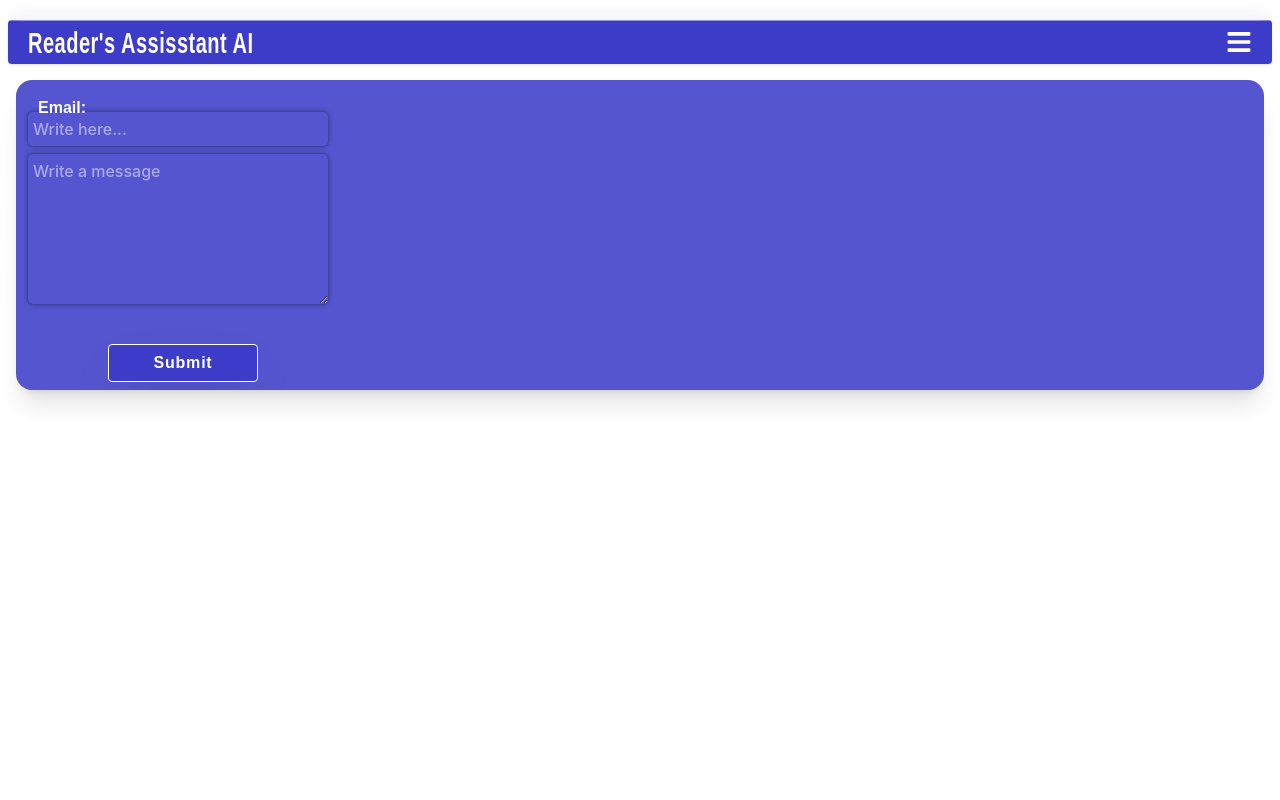
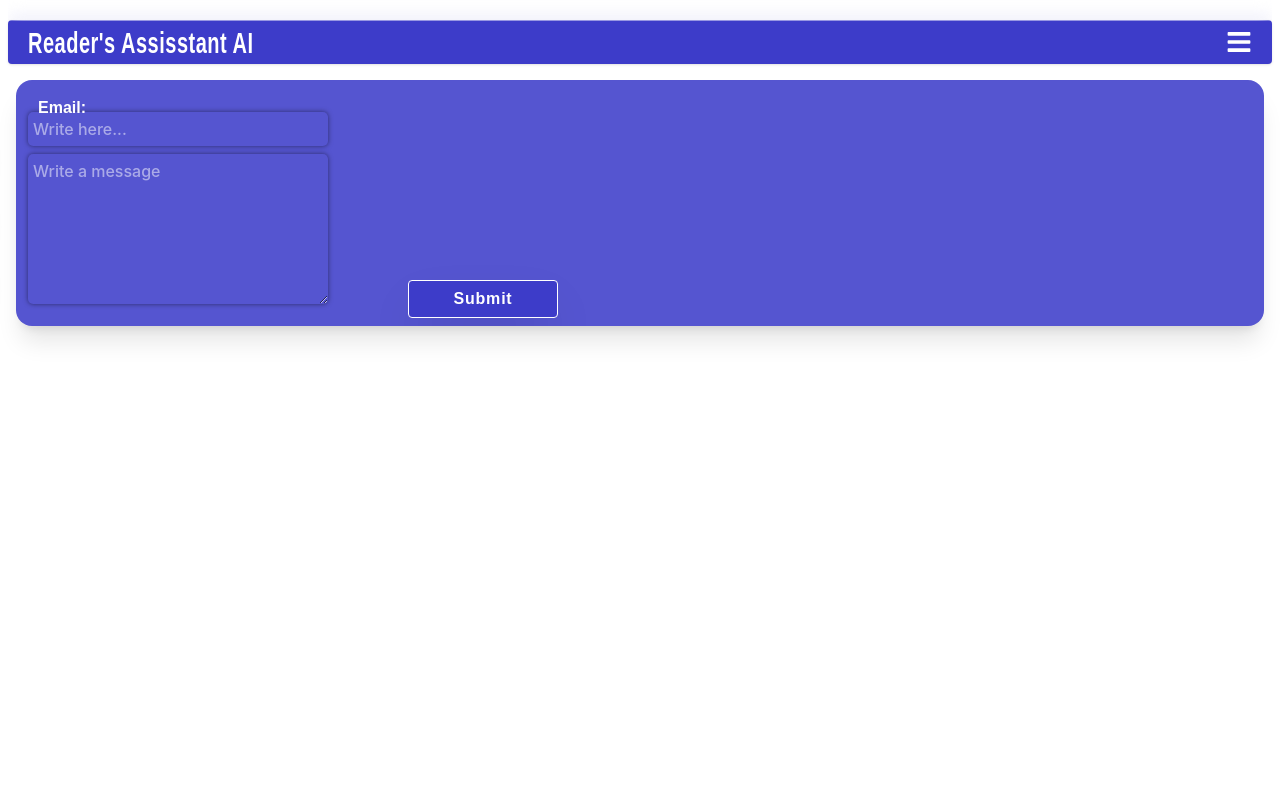
Before and after one commit to tijesunimi-5/Reader-s-Assistant-AI, a Next.js app: page /feedback in a window 1280 px wide. Shown: the top 800 px of the page. Built offline with nearby package versions, Linux system fonts and the light colour scheme.

Commit message:
removed reviews for now

```diff
--- /dev/null
+++ b/app/api/messages/route.js
@@ -0,0 +1,37 @@
+import { connectToDatabase } from "@/lib/mongodb";
+
+export async function POST(req) {
+  try {
+    const { email, message } = await req.json();
+
+    if (!email || !message) {
+      return new Response(
+        JSON.stringify({
+          success: false,
+          error: "Email and message are required",
+        }),
+        { status: 400 }
+      );
+    }
+
+    const { db } = await connectToDatabase();
+    const collection = db.collection("reviews");
+
+    const result = await collection.insertOne({
+      email,
+      message,
+      createdAt: new Date(),
+    });
+
+    return new Response(
+      JSON.stringify({ success: true, insertedId: result.insertedId }),
+      { status: 200 }
+    );
+  } catch (error) {
+    console.error("Error posting review:", error);
+    return new Response(
+      JSON.stringify({ success: false, error: "Internal server error" }),
+      { status: 500 }
+    );
+  }
+}
--- a/app/feedback/page.jsx
+++ b/app/feedback/page.jsx
@@ -1,38 +1,96 @@
 "use client";
 import Button from "@/components/Button";
 import Card from "@/components/Card";
-import React from "react";
+import React, { useRef, useState } from "react";
 
-const page = () => {
+const Page = () => {
+  const emailRef = useRef(null);
+  const messageRef = useRef(null);
+  const [loading, setLoading] = useState(false);
+  const [success, setSuccess] = useState(null);
+
+  const handleSubmit = async (e) => {
+    e.preventDefault();
+
+    const email = emailRef.current.value;
+    const message = messageRef.current.value;
+    setLoading(true);
+    setSuccess(null);
+
+    if (!email || !message) {
+      setLoading(false);
+      setSuccess("Please fill in all fields");
+      setTimeout(() => setSuccess(null), 3000);
+      return;
+    }
+
+    try {
+      const response = await fetch("/api/messages", {
+        method: "POST",
+        headers: { "Content-Type": "application/json" },
+        body: JSON.stringify({ email, message }),
+      });
+
+      const data = await response.json();
+
+      if (data.success) {
+        setSuccess("Review submitted successfully!");
+        emailRef.current.value = "";
+        messageRef.current.value = "";
+      } else {
+        setSuccess("Failed to submit review.");
+      }
+    } catch (error) {
+      console.error("Error submitting review:", error);
+      setSuccess("Something went wrong. Try again.");
+    } finally {
+      setLoading(false);
+      // Reset success message after a timeout (3 seconds)
+      setTimeout(() => setSuccess(null), 3000);
+    }
+  };
+
+
+
   return (
-    <div className="h-[100vh] ">
+    <div className="h-[100vh]">
       <div className="pt-20">
         <Card styles={"mx-4 px-3 py-2"}>
+          <form onSubmit={handleSubmit}>
             <div className="coolinput">
-            <label htmlFor="input" className="text">
+              <label htmlFor="email" className="text">
                 Email:
               </label>
               <input
+                ref={emailRef}
                 type="email"
+                name="email"
                 placeholder="Write here..."
-              name="input"
                 className="input border-white border w-[300px]"
+                required
               />
             </div>
 
             <textarea
-            type="text"
-            name="text"
-            className="input mt-2 h-[150px] px-1"
+              ref={messageRef}
+              name="message"
+              className="input mt-2 h-[150px] w-[300px] px-1"
               placeholder="Write a message"
+              required
             ></textarea>
 
-
-          <Button styles={'mt-10 rounded w-[150px] ml-[80px]'}>Submit</Button>
+            <Button
+              styles={"mt-10 rounded w-[150px] ml-[80px]"}
+              disabled={loading}
+            >
+              {loading ? "Submitting..." : "Submit"}
+            </Button>
+          </form>
+          {success && <p className="text-white text-center mt-2">{success}</p>}
         </Card>
       </div>
     </div>
   );
 };
 
-export default page;
+export default Page;
--- a/app/page.jsx
+++ b/app/page.jsx
@@ -166,13 +166,13 @@ const page = () => {
               >
                 Guidelines
               </Link>
-              , and leave a{" "}
+              {/* , and leave a{" "}
               <Link
                 href={"/feedback"}
                 className="underline text-[#3D33C9] 2xl:font-semibold span"
               >
                 Review
-              </Link>
+              </Link> */}
             </p>
           </div>
         </div>
--- /dev/null
+++ b/lib/models/Message.js
@@ -0,0 +1,12 @@
+import mongoose from "mongoose";
+
+const MessageSchema = new mongoose.Schema(
+  {
+    email: { type: String, required: true },
+    message: { type: String, required: true },
+  },
+  { timestamps: true }
+);
+
+export default mongoose.models.Message ||
+  mongoose.model("Message", MessageSchema);
--- /dev/null
+++ b/lib/mongodb.js
@@ -0,0 +1,48 @@
+import { MongoClient } from "mongodb";
+
+const uri = process.env.MONGODB_URI;
+const options = {
+  connectTimeoutMS: 60000,
+  socketTimeoutMS: 60000,
+  serverSelectionTimeoutMS: 60000,
+};
+
+let client;
+let clientPromise;
+
+if (!uri) {
+  throw new Error("Please add your Mongo URI to .env.local");
+}
+
+if (process.env.NODE_ENV === "development") {
+  if (!global._mongoClientPromise) {
+    client = new MongoClient(uri, options);
+    global._mongoClientPromise = client.connect();
+  }
+  clientPromise = global._mongoClientPromise;
+} else {
+  client = new MongoClient(uri, options);
+  clientPromise = client.connect();
+}
+
+let cachedClient = null;
+let cachedDb = null;
+
+export async function connectToDatabase() {
+  if (cachedClient && cachedDb) {
+    return { client: cachedClient, db: cachedDb };
+  }
+
+  try {
+    const client = await clientPromise;
+    const db = client.db(process.env.MONGODB_DB);
+    cachedClient = client;
+    cachedDb = db;
+    return { client, db };
+  } catch (error) {
+    console.error("Failed to connect to the database:", error);
+    throw new Error("Database connection error");
+  }
+}
+
+export default clientPromise;
--- a/package.json
+++ b/package.json
@@ -18,6 +18,7 @@
     "express": "^4.21.2",
     "gsap": "^3.12.7",
     "jsonwebtoken": "^9.0.2",
+    "mongodb": "^6.15.0",
     "mongoose": "^8.13.0",
     "multer": "^1.4.5-lts.1",
     "next": "15.2.2",
```
Also changed, not shown: 1 other file (tests, documents, lock files or other folders). Lines whose indentation alone changed are shown as unchanged.
